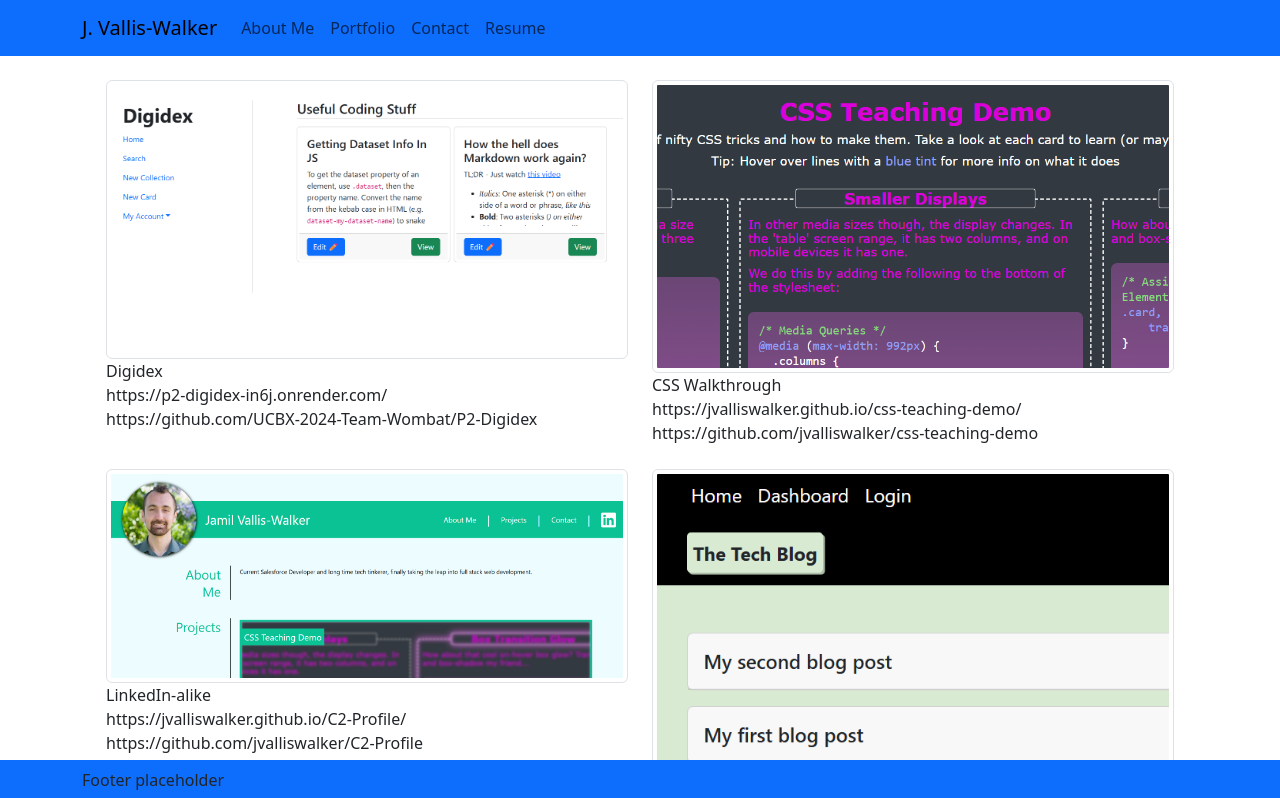
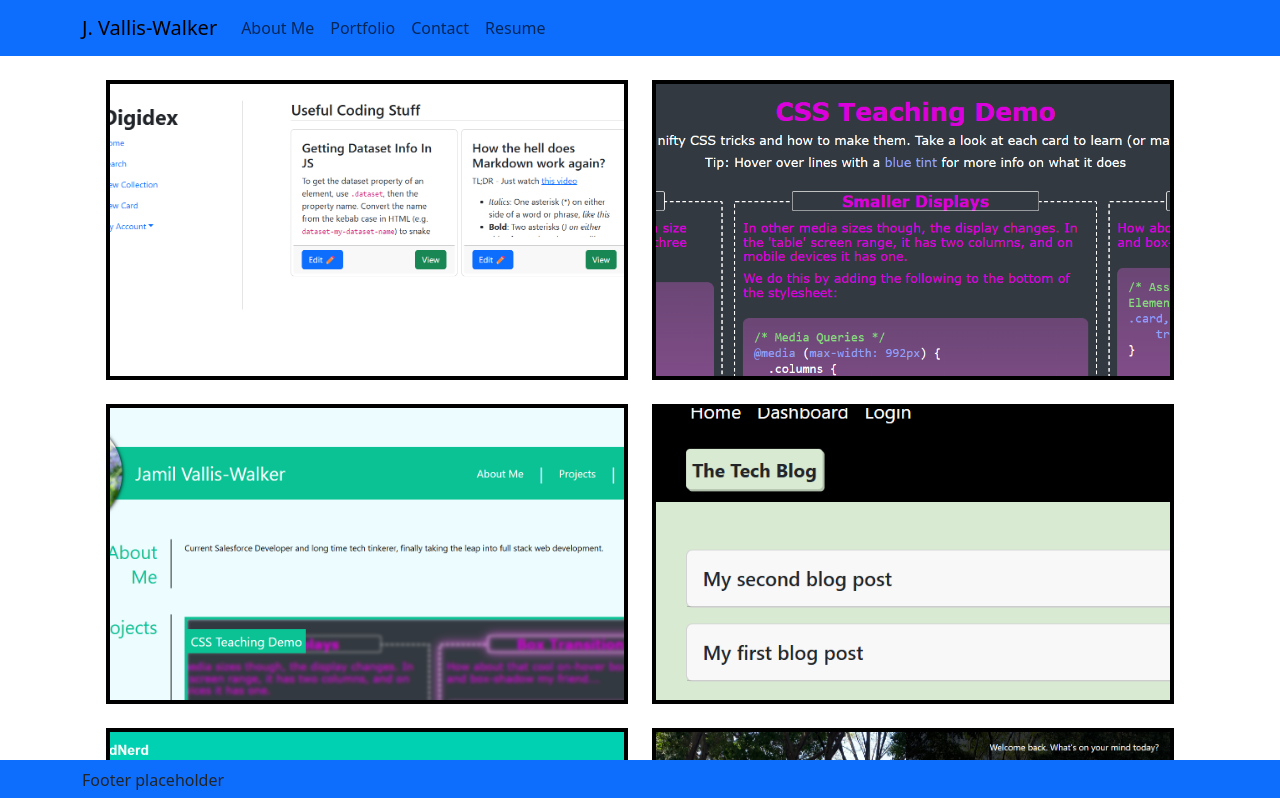
Before and after one commit to jvalliswalker/Portfolio, a React (Vite) app: page /portfolio in a window 1280 px wide. Shown: the top 798 px of the page. Built offline with nearby package versions, Linux system fonts and the light colour scheme.

Commit message:
Add url navigation, expand styling

```diff
--- a/src/components/Project.jsx
+++ b/src/components/Project.jsx
@@ -1,10 +1,35 @@
-function Project({ img, title, url, github }) {
+function Project({ img, title, url, github, styling }) {
+  function navigateTo(url) {
+    window.open(url, "_blank").focus();
+  }
+
   return (
-    <div>
-      <img src={img} className="img-thumbnail" />
-      <div>{title}</div>
-      <div>{url}</div>
-      <div>{github}</div>
+    <div className="project-image-container">
+      <img src={img} className={styling.projectImageStyling} />
+      <div className={styling.projectMiddleStyling}>
+        <div className="container">
+          <div className="row mb-3">
+            <div className={styling.projectImageTitleStyling}>{title}</div>
+          </div>
+          <div className="row">
+            <div className="col">
+              <div
+                onClick={() => navigateTo(url)}
+                className={styling.projectButtonStyling}
+              >
+                Visit Site
+              </div>
+            </div>
+            <div className="col">
+              <img
+                src="\images\icon-github.png"
+                onClick={() => navigateTo(github)}
+                className={styling.projectGithubIconStyling}
+              />
+            </div>
+          </div>
+        </div>
+      </div>
     </div>
   );
 }
```
